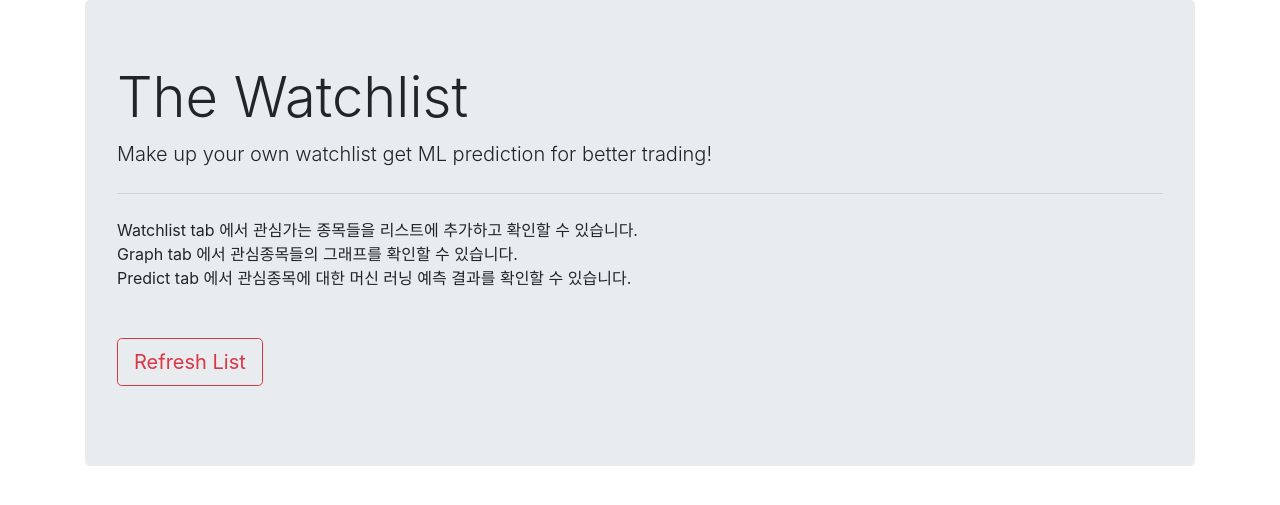
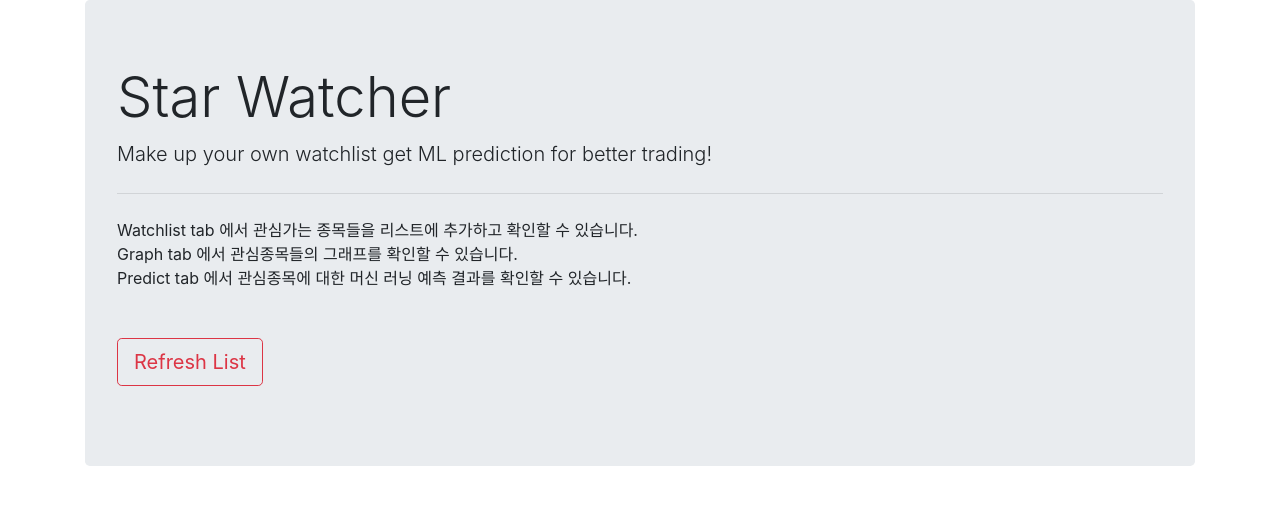
Before and after one commit to Joonqi/S3_StarWatcher, a Flask app: page / in a window 1280 px wide. Shown: the part 56-561 px from the top of the page. Run offline with Flask 2, Linux system fonts and the light colour scheme.

Commit message:
minor update

```diff
--- a/app/__init__.py
+++ b/app/__init__.py
@@ -11,8 +11,8 @@ migrate = Migrate()
 
 def create_app():
     app = Flask(__name__)
-    # app.config['SQLALCHEMY_DATABASE_URI'] = 'postgresql://fmjxhhfddaofdq:51daa2f796d1167916c3348865ed4175d80087fcac50255f33907f5fd7da6ea9@ec2-44-194-145-230.compute-1.amazonaws.com:5432/d6lbt10a3usids'
-    app.config['SQLALCHEMY_DATABASE_URI'] = "postgresql://postgres:qwerqwer@localhost:5432/watchapp"
+    app.config['SQLALCHEMY_DATABASE_URI'] = 'postgresql://fmjxhhfddaofdq:51daa2f796d1167916c3348865ed4175d80087fcac50255f33907f5fd7da6ea9@ec2-44-194-145-230.compute-1.amazonaws.com:5432/d6lbt10a3usids'
+    # app.config['SQLALCHEMY_DATABASE_URI'] = "postgresql://postgres:qwerqwer@localhost:5432/watchapp"
     app.config['SQLALCHEMY_TRACK_MODIFICATIONS'] = False
     env_config = os.getenv("APP_SETTINGS", 'config.StagingConfig')
     app.config.from_object(env_config)
--- a/app/services/api.py
+++ b/app/services/api.py
@@ -16,6 +16,7 @@ def plot_graph(ticker):
     name = Firm.query.filter(Firm.ticker==ticker).first().name
     price = get_prices(ticker)
     plt.plot(price)
+    plt.ylim(ymin=0)
     plt.title(f"{name}")
     plt.grid(True, axis='y')
     plt.savefig('app/static/' + new_file, dpi=400)
--- a/app/templates/index.html
+++ b/app/templates/index.html
@@ -2,7 +2,7 @@
 
 
 {% block title  %}
-The Watchlist
+Star Watcher
 {% endblock  %}
 
 {% block lead  %}
```
Also changed, not shown: app/static/imgAAPL_2021-08-03.png (added), app/static/imgFB_2021-08-03.png (added).
